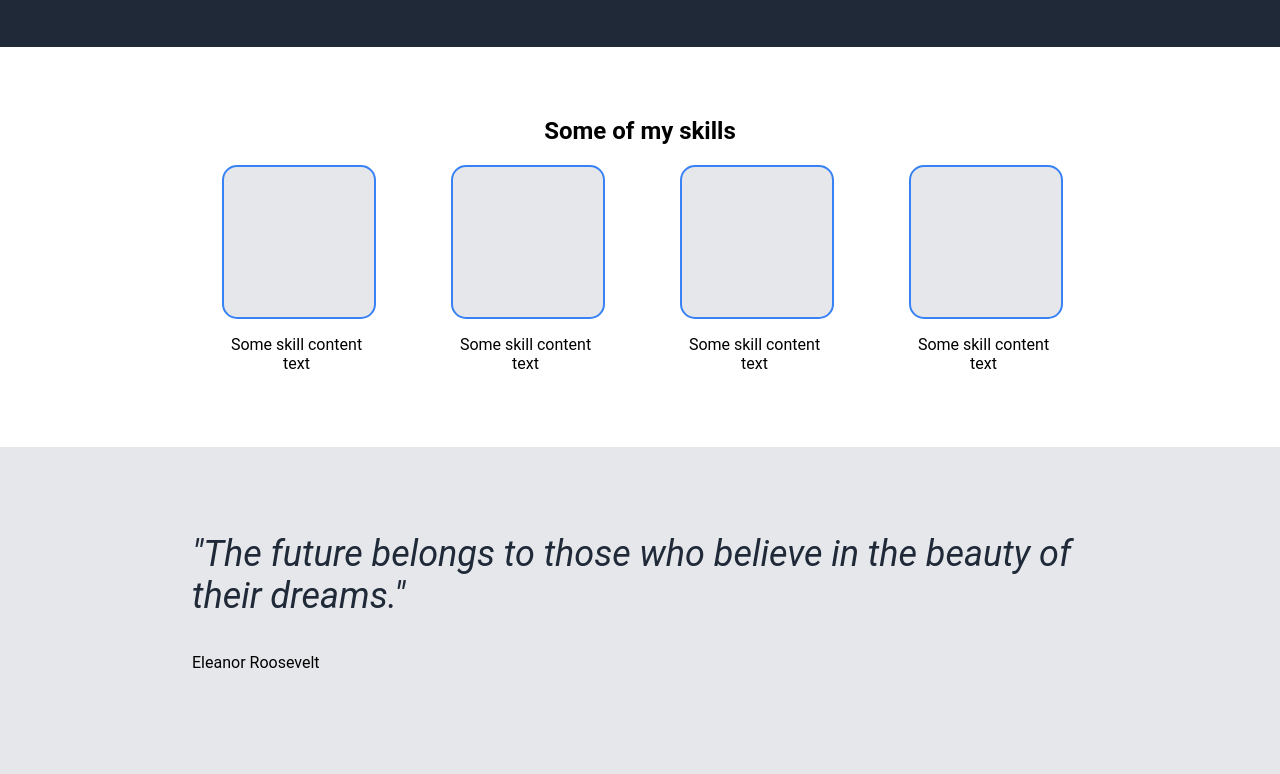
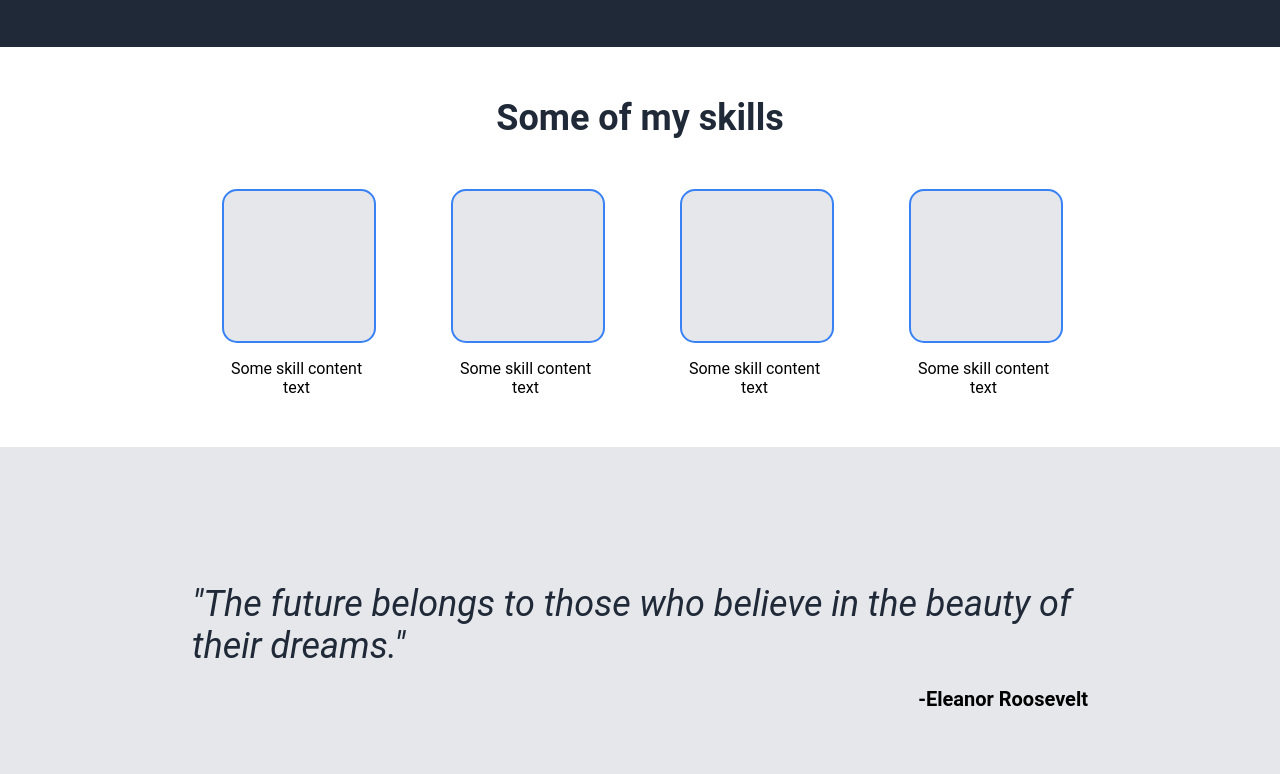
Before and after one commit to maj-daniel/landing-page, a plain HTML site: page index.html in a window 1280 px wide. Shown: the part 426-1200 px from the top of the page. Drawn offline with Linux system fonts and the light colour scheme.

Commit message:
Style: style quote autor and alter it's margins

```diff
--- a/css/style.css
+++ b/css/style.css
@@ -119,6 +119,14 @@ ul {
     text-align: center;
 }
 
+.cards-section h2 {
+    font-size: 36px;
+    font-weight: bolder;
+    color: #1F2937;
+    margin-top: 0;
+    margin-bottom: 50px;
+}
+
 .cards {
     display: flex;
     justify-content: space-around;
@@ -147,11 +155,22 @@ ul {
 
 .quote-section {
     background-color: #E5E7EB;
+    display: flex;
+    flex-direction: column;
+    justify-content: center;
 }
 
-.quote {
+.quote-section .quote {
     font-size: 36px;
     font-style: italic;
     font-weight: light;
     color: #1F2937;
+    margin: 0 0 20px 0;
 }
+
+.quote-section .autor {
+    font-weight: bolder;
+    font-size: 20px;
+    align-self: flex-end;
+    margin: 0;
+}
--- a/index.html
+++ b/index.html
@@ -56,7 +56,7 @@
 
         <div class="quote-section">
             <p class="quote">"The future belongs to those who believe in the beauty of their dreams."</p>
-            <p class="autor">Eleanor Roosevelt</p>
+            <p class="autor">-Eleanor Roosevelt</p>
         </div>
 
         <div class="call-section">
```
